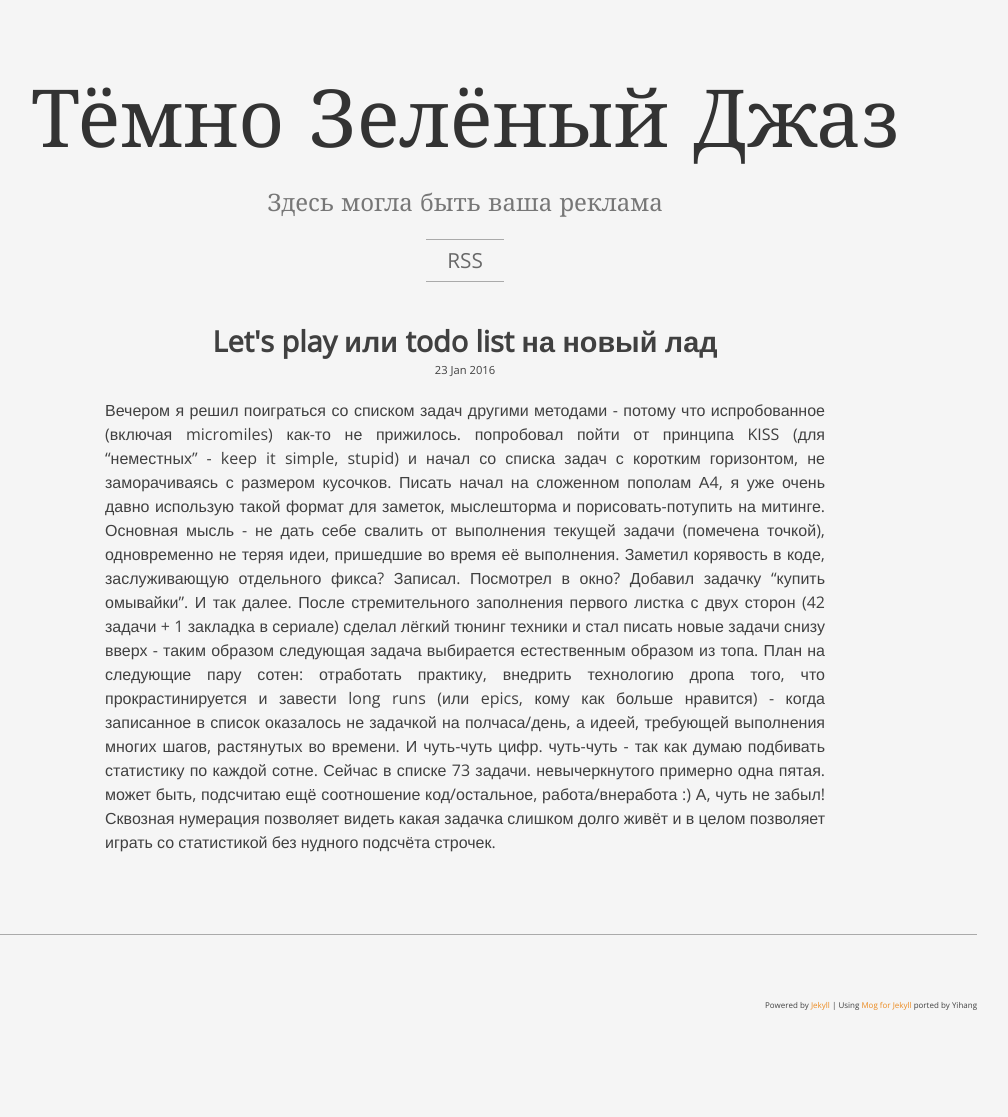
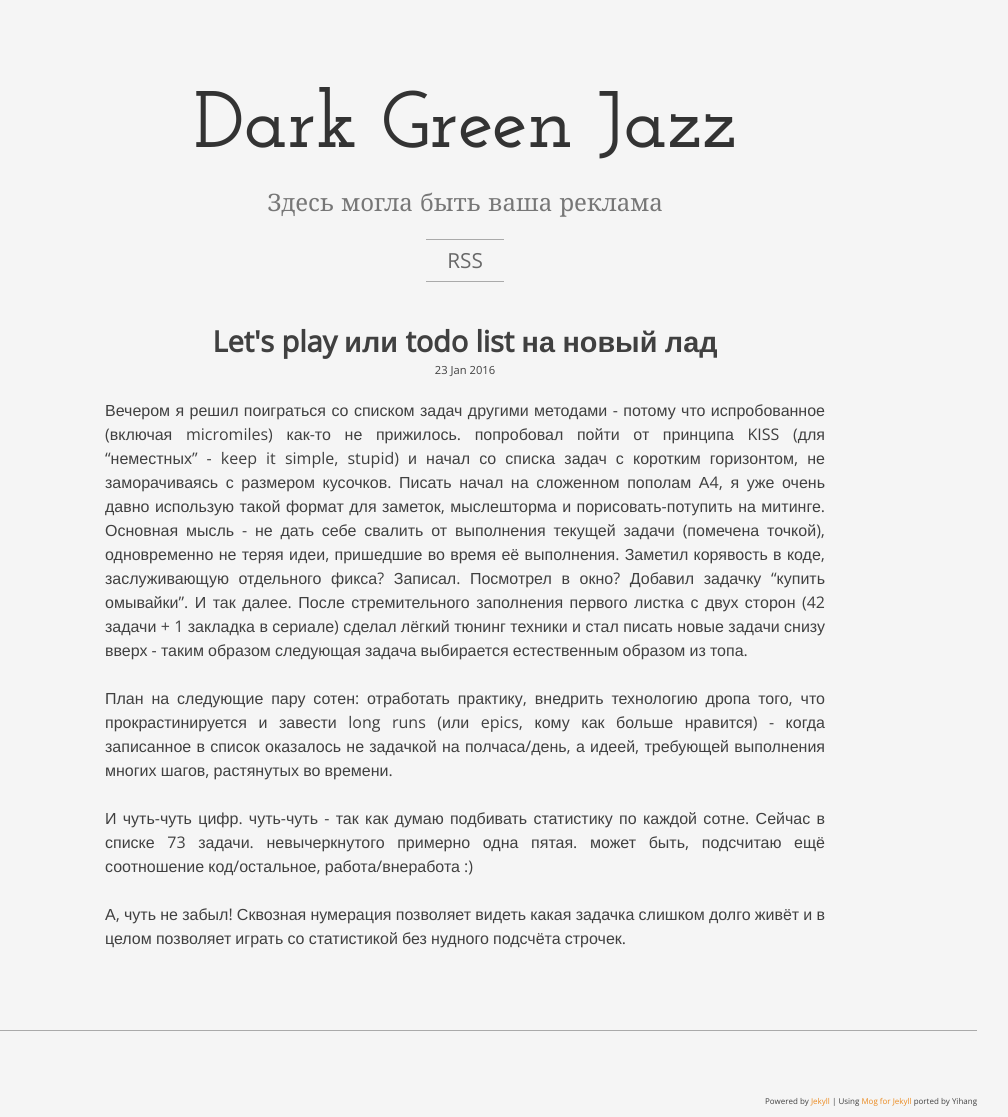
Before and after one commit to nikolay-bukharev/nikolay-bukharev.github.io, a Jekyll site: the page built from _posts/2016-01-23-lets-play.md, in a window 1280 px wide. Shown: the whole page, without its empty margins (175-1183 px from the left). Built offline with Jekyll 4.4.1, drawn with Linux system fonts in a browser that asks for light colours; nearby versions of some CDN libraries; before the commit the page ends 1021 px from its top, so only the background shows below that.

Commit message:
cosmetics

```diff
--- a/_config.yml
+++ b/_config.yml
@@ -1,5 +1,5 @@
 # Site settings
-title: Тёмно Зелёный Джаз
+title: Dark Green Jazz
 tagline: Здесь могла быть ваша реклама
 email: site@darkgreen.ru
 description: > # this means to ignore newlines until "baseurl:"
--- a/_posts/2016-01-23-lets-play.md
+++ b/_posts/2016-01-23-lets-play.md
@@ -3,6 +3,9 @@ layout: post
 title: Let's play или todo list на новый лад
 ---
 Вечером я решил поиграться со списком задач другими методами - потому что испробованное (включая micromiles) как-то не прижилось. попробовал пойти от принципа KISS (для "неместных" - keep it simple, stupid) и начал со списка задач с коротким горизонтом, не заморачиваясь с размером кусочков. Писать начал на сложенном пополам А4, я уже очень давно использую такой формат для заметок, мыслешторма и порисовать-потупить на митинге. Основная мысль - не дать себе свалить от выполнения текущей задачи (помечена точкой), одновременно не теряя идеи, пришедшие во время её выполнения. Заметил корявость в коде, заслуживающую отдельного фикса? Записал. Посмотрел в окно? Добавил задачку "купить омывайки". И так далее. После стремительного заполнения первого листка с двух сторон (42 задачи + 1 закладка в сериале) сделал лёгкий тюнинг техники и стал писать новые задачи снизу вверх - таким образом следующая задача выбирается естественным образом из топа.
+
 План на следующие пару сотен: отработать практику, внедрить технологию дропа того, что прокрастинируется и завести long runs (или epics, кому как больше нравится) - когда записанное в список оказалось не задачкой на полчаса/день, а идеей, требующей выполнения многих шагов, растянутых во времени.
+
 И чуть-чуть цифр. чуть-чуть - так как думаю подбивать статистику по каждой сотне. Сейчас в списке 73 задачи. невычеркнутого примерно одна пятая. может быть, подсчитаю ещё соотношение код/остальное, работа/внеработа :)
+
 А, чуть не забыл! Сквозная нумерация позволяет видеть какая задачка слишком долго живёт и в целом позволяет играть со статистикой без нудного подсчёта строчек.
```
